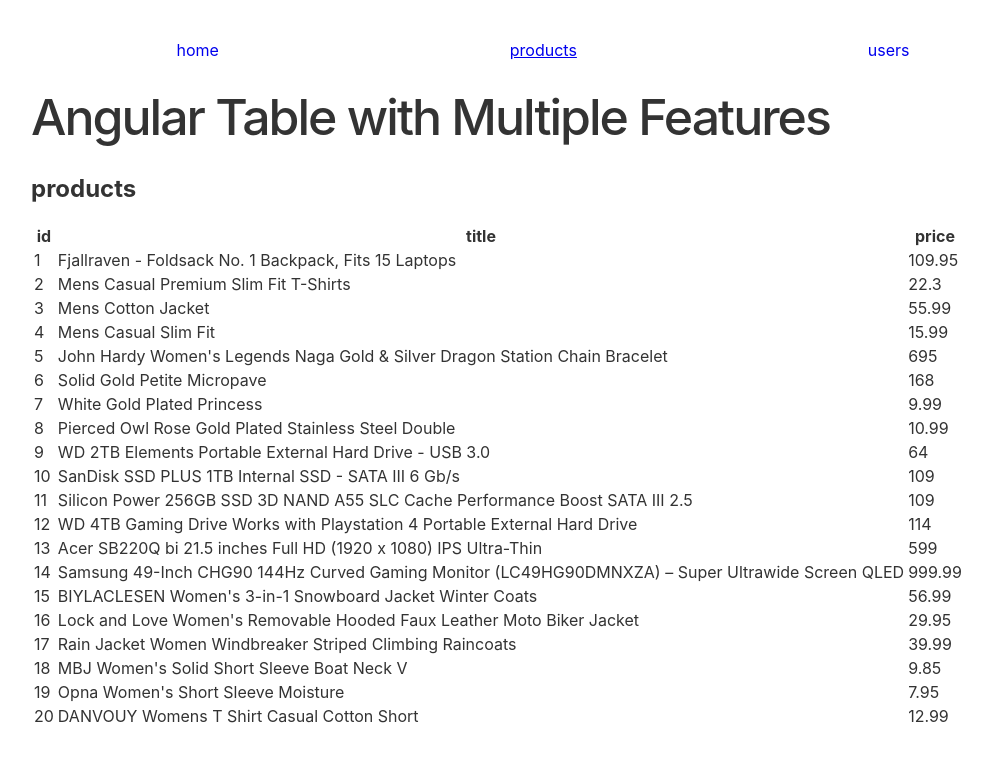
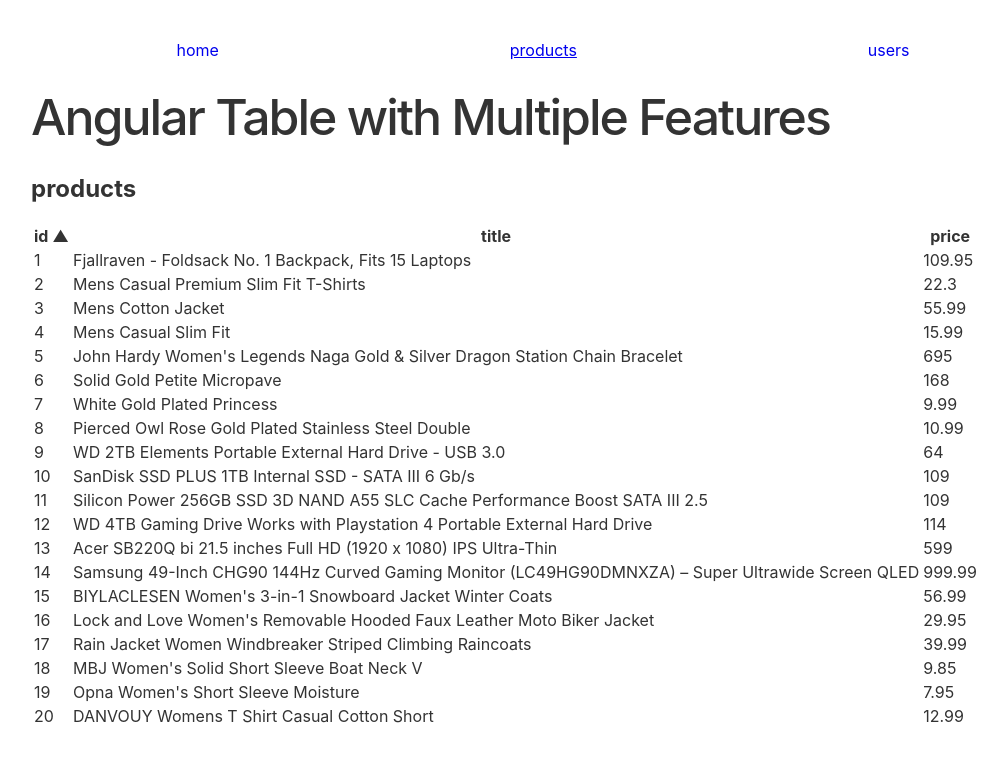
Before and after one commit to CodeCraftForge/Angular-Sandbox, an Angular app: page /products in a window 1280 px wide. Shown: the top 762 px of the page, without its empty margins (97-1104 px from the left). Built offline with nearby package versions, Linux system fonts and the light colour scheme; data requests are answered from the project's data file.

Commit message:
implement table sorting

```diff
--- a/src/app/components/shared/components/data-table/data-table.component.html
+++ b/src/app/components/shared/components/data-table/data-table.component.html
@@ -1,7 +1,12 @@
 <table>
     <thead>
         <tr>
-            <th *ngFor="let key of columnNames">{{ key }}</th>
+            <th *ngFor="let key of columnNames" (click)="sortBy(key)">
+                {{ key }}
+                <span *ngIf="sortedColumn === key">
+                    {{ sortDirection === 'asc' ? '▲' : '▼' }}
+                </span>
+            </th>
         </tr>
     </thead>
     <tbody>
--- a/src/app/components/shared/components/data-table/data-table.component.scss
+++ b/src/app/components/shared/components/data-table/data-table.component.scss
@@ -0,0 +1,3 @@
+th {
+    cursor: pointer;
+}
--- a/src/app/components/shared/components/data-table/data-table.component.ts
+++ b/src/app/components/shared/components/data-table/data-table.component.ts
@@ -11,10 +11,44 @@ import { Component, Input } from '@angular/core';
 export class DataTableComponent {
   @Input() data: any[] = [];
   columnNames: string[] = [];
+  sortedColumn!: string;
+  sortDirection: 'asc' | 'desc' = 'asc';
 
   ngOnChanges() {
     if (this.data && this.data.length > 0) {
       this.columnNames = Object.keys(this.data[0]);
+      this.sortBy(this.columnNames[0]);
     }
   }
+
+  sortBy(columnName: string) {
+    if (this.sortedColumn === columnName) {
+      this.sortDirection = this.sortDirection === 'asc' ? 'desc' : 'asc';
+    } else {
+      this.sortedColumn = columnName;
+      this.sortDirection = 'asc';
+    }
+    this.sortData();
+  }
+
+  private sortData() {
+    if (this.sortedColumn && this.data) {
+      const allColumnDataAreNumbers = this.checkAllColumnDataAreNumbers();
+      this.data.sort((a, b) => {
+        let aValue = allColumnDataAreNumbers === true ? Number(a[this.sortedColumn]) : a[this.sortedColumn];
+        let bValue = allColumnDataAreNumbers === true ? Number(b[this.sortedColumn]) : b[this.sortedColumn];
+        if (aValue < bValue) {
+          return this.sortDirection === 'asc' ? -1 : 1;
+        }
+        if (aValue > bValue) {
+          return this.sortDirection === 'asc' ? 1 : -1;
+        }
+        return 0;
+      });
+    }
+  }
+
+  private checkAllColumnDataAreNumbers(): boolean {
+    return this.data.every(v => '' + Number(v[this.sortedColumn]) === v[this.sortedColumn]);
+  }
 }
```
